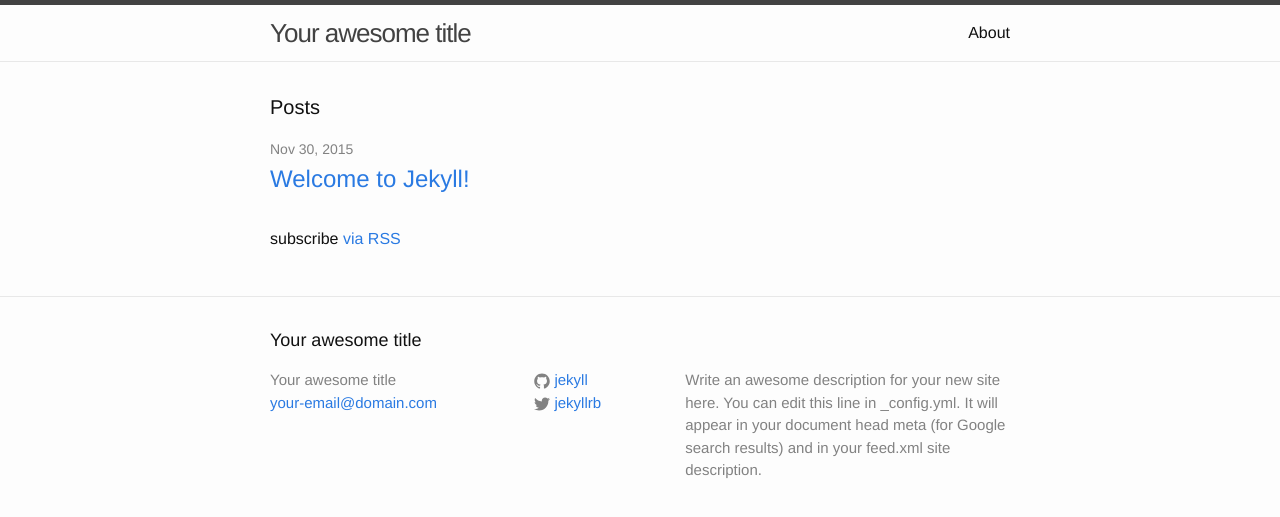
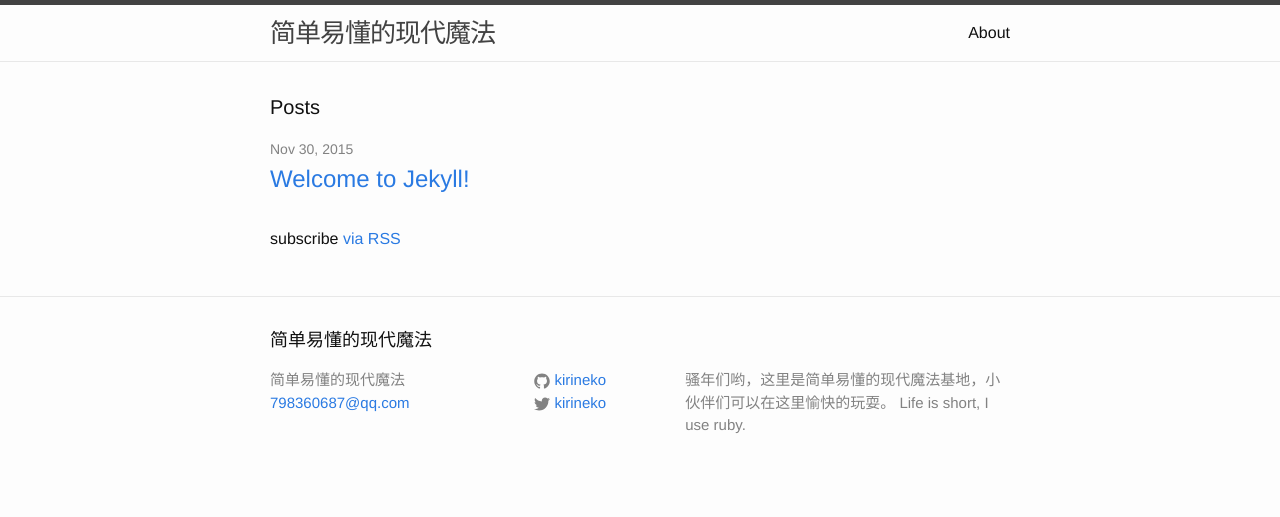
Before and after one commit to lichcnpul/kirineko.github.io, a Jekyll site: the page built from index.html, in a window 1280 px wide. Shown: the top 517 px of the page. Built offline with Jekyll 4.4.1, drawn with Linux system fonts in a browser that asks for light colours.

Commit message:
change some yml config

```diff
--- a/_config.yml
+++ b/_config.yml
@@ -1,14 +1,13 @@
 # Site settings
-title: Your awesome title
-email: your-email@domain.com
+title: 简单易懂的现代魔法
+email: 798360687@qq.com
 description: > # this means to ignore newlines until "baseurl:"
-  Write an awesome description for your new site here. You can edit this
-  line in _config.yml. It will appear in your document head meta (for
-  Google search results) and in your feed.xml site description.
+  骚年们哟，这里是简单易懂的现代魔法基地，小伙伴们可以在这里愉快的玩耍。
+  Life is short, I use ruby.
 baseurl: "" # the subpath of your site, e.g. /blog/
-url: "http://yourdomain.com" # the base hostname & protocol for your site
-twitter_username: jekyllrb
-github_username:  jekyll
+url: "http://www.cnblogs.com/Kassadin/" # the base hostname & protocol for your site
+twitter_username: kirineko
+github_username:  kirineko
 
 # Build settings
 markdown: kramdown
```
